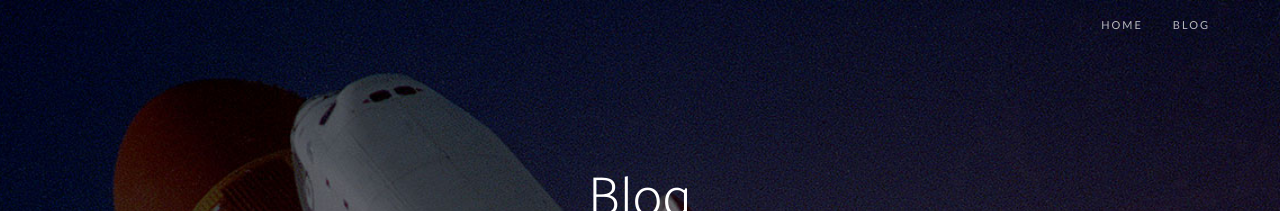
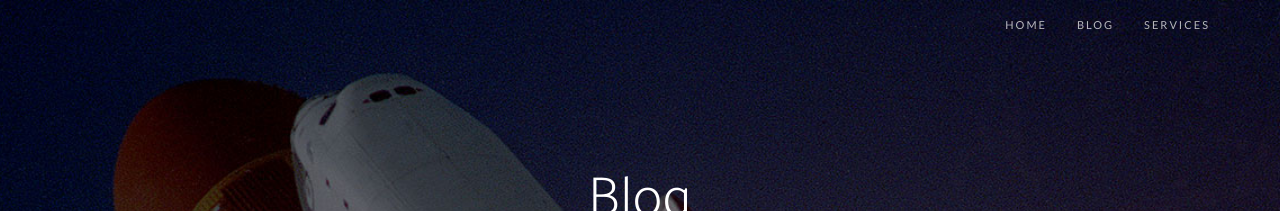
Before and after one commit to charlest7/adanamanya.github.io, a Jekyll site: the page built from blog.html, in a window 1280 px wide. Shown: the top 211 px of the page. Built offline with Jekyll 4.4.1, drawn with Linux system fonts in a browser that asks for light colours; nearby versions of some CDN libraries; some web fonts are replaced; a style sheet for code colours, icons or effects is not loaded.

Commit message:
Update nav-blog.html

```diff
--- a/_includes/nav-blog.html
+++ b/_includes/nav-blog.html
@@ -18,6 +18,9 @@
                 <li>
                     <a class="page-scroll" href="/blog/">Blog</a>
                 </li>
+                  <li>
+                    <a class="page-scroll" href="/services">Services</a>
+                </li>
 
             </ul>
         </div>
```
